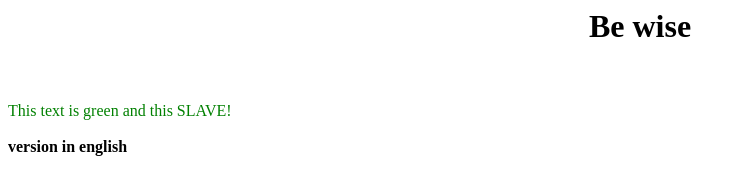
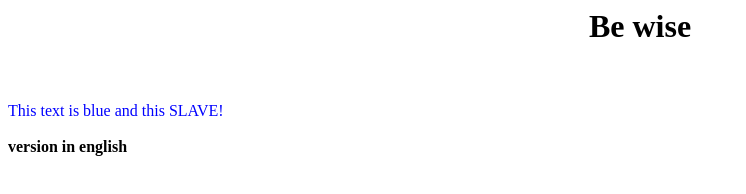
Before and after one commit to marinaimeninnik/git-demo, a plain HTML site: page index.html in a window 1280 px wide. Shown: the whole page, without its empty margins (0-746 px from the left). Drawn offline with Linux system fonts and the light colour scheme.

Commit message:
color changed

```diff
--- a/index.html
+++ b/index.html
@@ -5,7 +5,7 @@
 <body>
 <center><h1>Be wise</h1></center>
 <br/><br/>
-<font style="color:green">This text is green and this SLAVE!</font>
+<font style="color:blue">This text is blue and this SLAVE!</font>
 <br/><br/>
 <b>version in english</b>
 </body>
```
